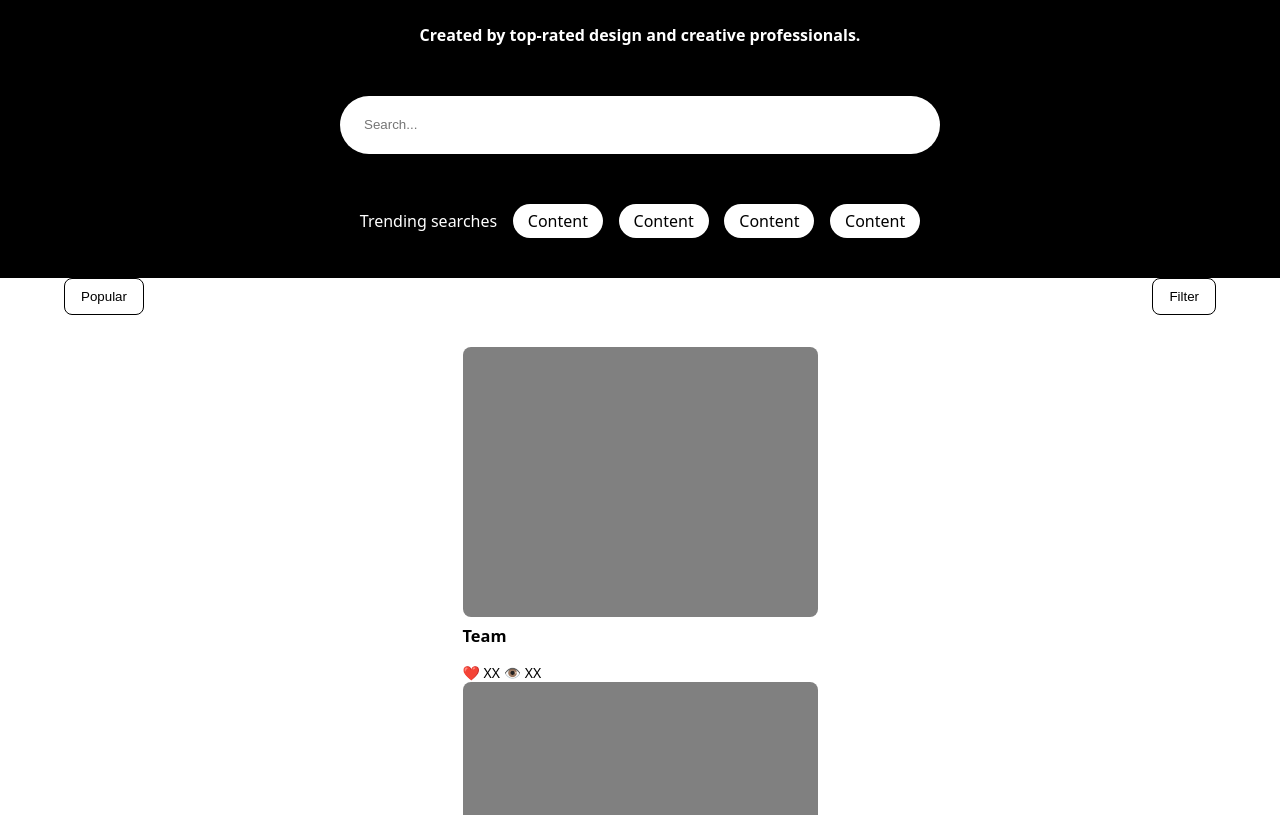
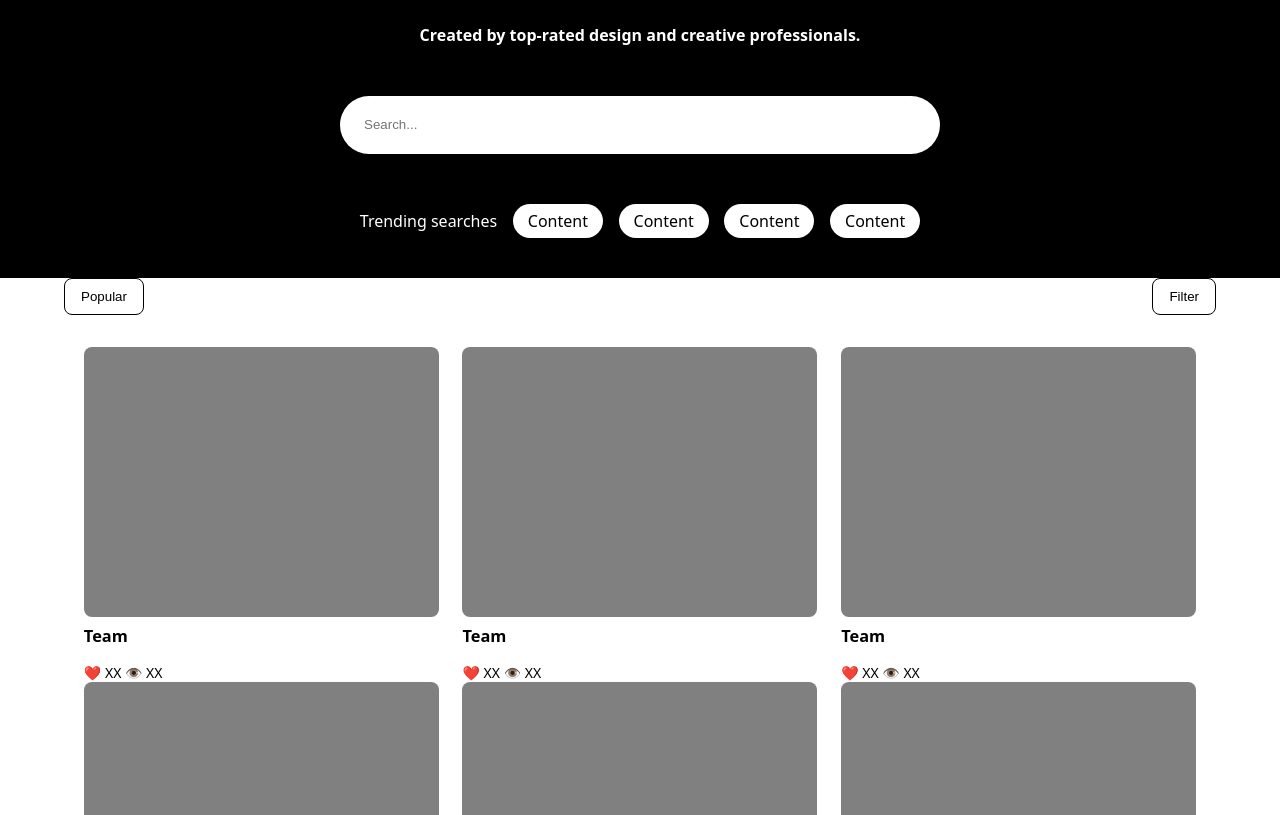
Before and after one commit to HakimAlh/flexbox-lab, a plain HTML site: page index.html in a window 1280 px wide. Shown: the part 137-952 px from the top of the page. Drawn offline with Linux system fonts and the light colour scheme.

Commit message:
HW Update

```diff
--- a/css/style.css
+++ b/css/style.css
@@ -1,11 +1,13 @@
 * {
     box-sizing: border-box;
   }
+
 
   body {
     background-color: gray;
     font-family: system-ui, sans-serif;
     margin: 0;
+    width: 100vw;
   }
 
   nav {
@@ -157,17 +159,20 @@ padding: auto;
   border: 1px solid black;
   background-color: white;
 }
-.main-parent {
-  display:flex;
-  flex-direction: column;
-  align-items: center;
-  /* background-color: aqua; */
 
-  /* display: flex; */
-  /* justify-content: flex-start; */
-}
+
+
 
 
 p {
   flex-direction: row;
 }
+
+
+
+.main-parent {
+  width: 100vw;
+  display: flex;
+  justify-content: space-around;
+  flex-wrap: wrap;
+}
```
